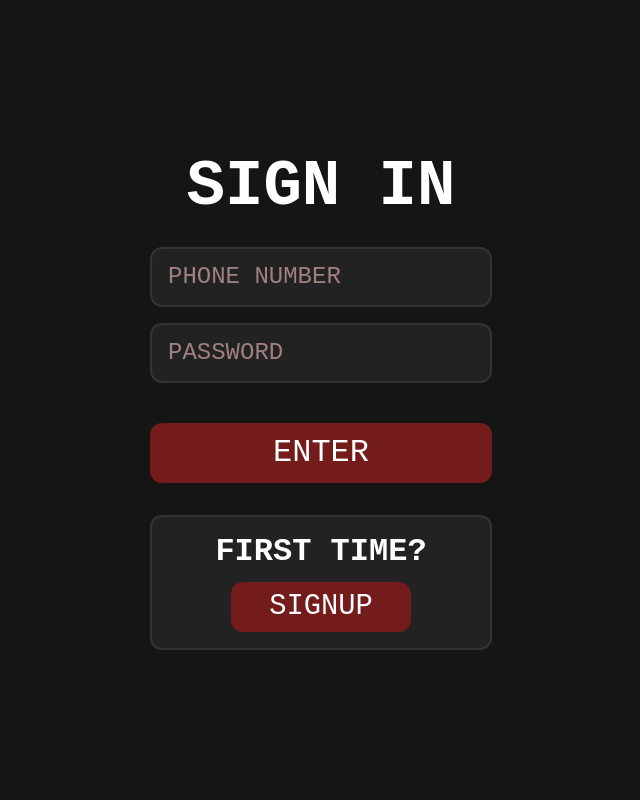
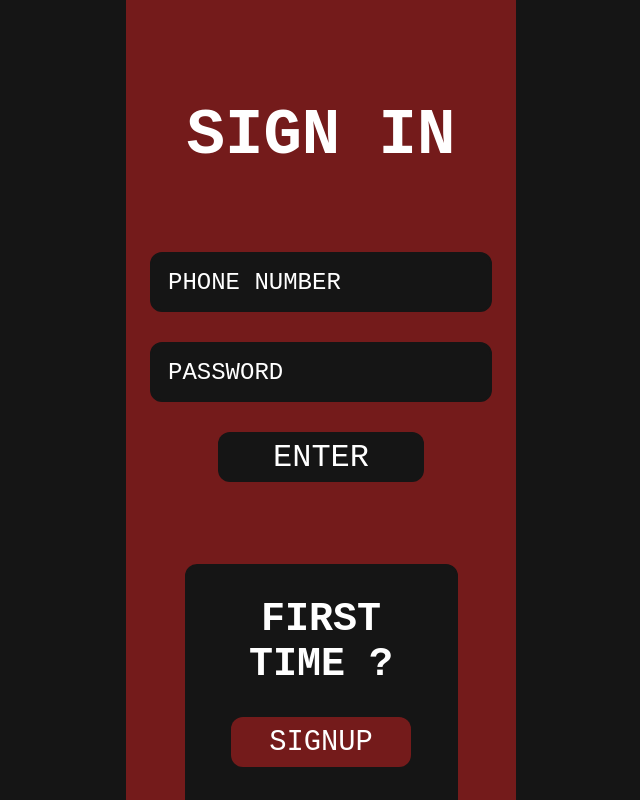
Before and after one commit to HaiderAliqnt/Delivery-Service, a React (Vite) app in the folder FrontEnd/: page /login in a window 1280 px wide. Shown: the whole page, without its empty margins (319-959 px from the left). Built offline with nearby package versions, Linux system fonts and the light colour scheme; no server answers; a web font is replaced by a local one.

Commit message:
changed the signup and sigin page according to the theme

```diff
--- a/FrontEnd/src/components/SignIn/Sign_in.jsx
+++ b/FrontEnd/src/components/SignIn/Sign_in.jsx
@@ -57,13 +57,14 @@ function SignIN_page() {
                 <div id="signin-enter-button-section">
                     <button id="signin-enter-button" onClick={SignIN_func}>ENTER</button>
                 </div>
-                <div id="create-account-section">
-                    <h4 id="first-time">FIRST TIME?</h4>
-                    <Link to="/signup" className="signup-link">
-                        <button id="create-account-button">SIGNUP</button>
-                    </Link>
-                </div>
-            </div>
+
+        </div>
+        <div id="create-account-section">
+            <h4 id="first-time">FIRST TIME ?</h4>
+            <Link to="/signup" className="signup-link">
+                <button id="create-account-button">SIGNUP</button>
+            </Link>
+        </div>
         </div>
     </>
   )
--- a/FrontEnd/src/components/SignIn/sign_in.css
+++ b/FrontEnd/src/components/SignIn/sign_in.css
@@ -4,14 +4,15 @@
     display: flex;
     flex-direction: column;
     align-items: center;
-    justify-content: center;
+    justify-content: space-between;
     overflow: hidden;
+    background-color: #741B1B;
 }
 
 #signin-title{
     width: 100%;
     text-align: center;
-    margin-bottom: 24px;
+    margin-top: 100px;
 }
 
 #signin-title h1 {
@@ -23,6 +24,7 @@
 
 #Signin-box{
     width: 100%;
+    height: 50%;
     display: flex;
     flex-direction: column;
     align-items: center;
@@ -37,15 +39,15 @@
     justify-content: center;
     align-items: center;
     width: 100%;
-    margin-bottom: 24px;
+    margin-bottom: 30px;
 }
 
 .user_details{
     height: 60px;
     width: 100%;
-    margin-bottom: 16px;
-    background-color: #222;
-    border: 2px solid #333;
+    margin-top: 30px;
+    background-color:#151515;
+    border: 2px solid #151515 ;
     border-radius: 12px;
     padding: 0 16px;
     font-family: "Jersey 25", monospace;
@@ -55,7 +57,7 @@
 }
 
 .user_details::placeholder {
-    color: var(--text-muted, #a08080);
+    color: var(--text-primary,white);
 }
 
 #signin-enter-button-section{
@@ -67,8 +69,8 @@
 }
 
 #signin-enter-button{
-    height: 60px;
-    width: 100%;
+    height: 50px;
+    width: 60%;
     background-color: var(--accent);
     color: white;
     border: none;
@@ -77,26 +79,30 @@
     font-size: 2rem;
     cursor: pointer;
     text-transform: uppercase;
+    background-color: #151515;
 }
 
 #create-account-section{
-    width: 100%;
+    width: 70%;
+    height: 30%;
     display: flex;
     flex-direction: column;
-    background-color: #222;
-    border: 2px solid #333;
+    background-color: #151515;
+    border: 2px solid #151515;
     padding: 16px;
     align-items: center;
-    border-radius: 12px;
+    justify-content: center;
+    border-top-left-radius: 12px;
+    border-top-right-radius: 12px;
     box-sizing: border-box;
 }
 
 #first-time{
     font-family: "Jersey 25", monospace;
-    font-size: 2rem;
+    font-size: 2.5rem;
     text-align: center;
     color: white;
-    margin: 0 0 12px 0;
+    margin: 0 0 30px 0;
 }
 
 #create-account-button{
--- a/FrontEnd/src/components/SignUp/signup.css
+++ b/FrontEnd/src/components/SignUp/signup.css
@@ -6,6 +6,7 @@
     align-items: center;
     justify-content: center;
     overflow: hidden;
+    background-color: #741B1B ;
 }
 
 #signup-page{
@@ -13,7 +14,7 @@
     height: 100%;
     display: flex;
     flex-direction: column;
-    justify-content: center;
+    justify-content: space-evenly;
     padding: 24px;
 }
 
@@ -28,20 +29,20 @@
 #signup-text-boxes{
     display: flex;
     flex-direction: column;
-    justify-content: center;
+    justify-content: space-evenly;
     align-items: center;
     width: 100%;
-    margin-bottom: 24px;
+    margin-bottom: 0px;
 }
 
 .user-signup-details{
     height: 60px;
     width: 100%;
-    margin-bottom: 16px;
+    margin-bottom: 30px;
     padding: 0 16px;
-    border: 2px solid #333;
+    border: 2px solid #151515 ;
     border-radius: 12px;
-    background-color: #222;
+    background-color:#151515;
     color: white;
     font-family: "Jersey 25", monospace;
     font-size: 1.5rem;
@@ -49,7 +50,7 @@
 }
 
 .user-signup-details::placeholder {
-    color: var(--text-muted, #a08080);
+    color: var(--text-primary, white);
 }
 
 #sigunp-enter-button-container{
@@ -61,7 +62,7 @@
 
 #sign-up-enter-button{
     height: 60px;
-    width: 100%;
+    width: 60%;
     background-color: var(--accent);
     color: white;
     border: none;
@@ -70,4 +71,5 @@
     font-size: 2rem;
     cursor: pointer;
     text-transform: uppercase;
+    background-color: #151515;
 }
```
